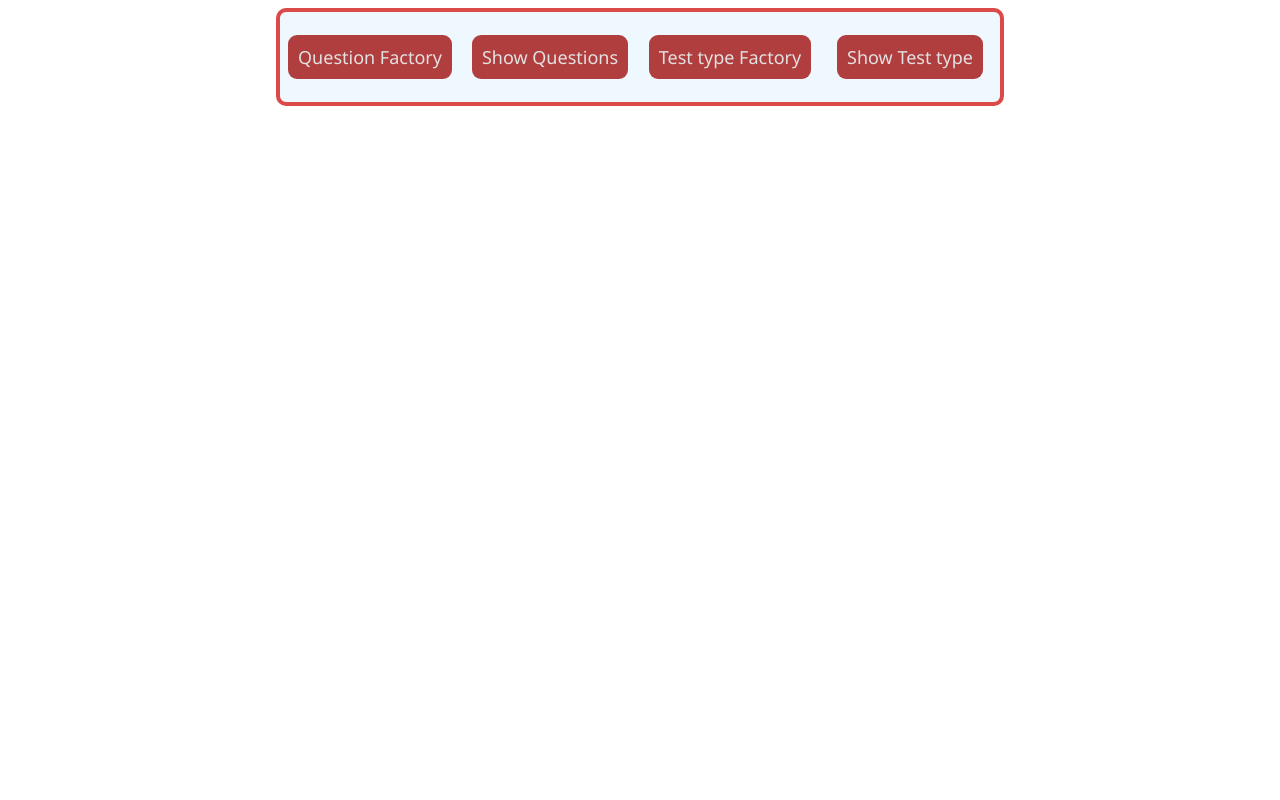
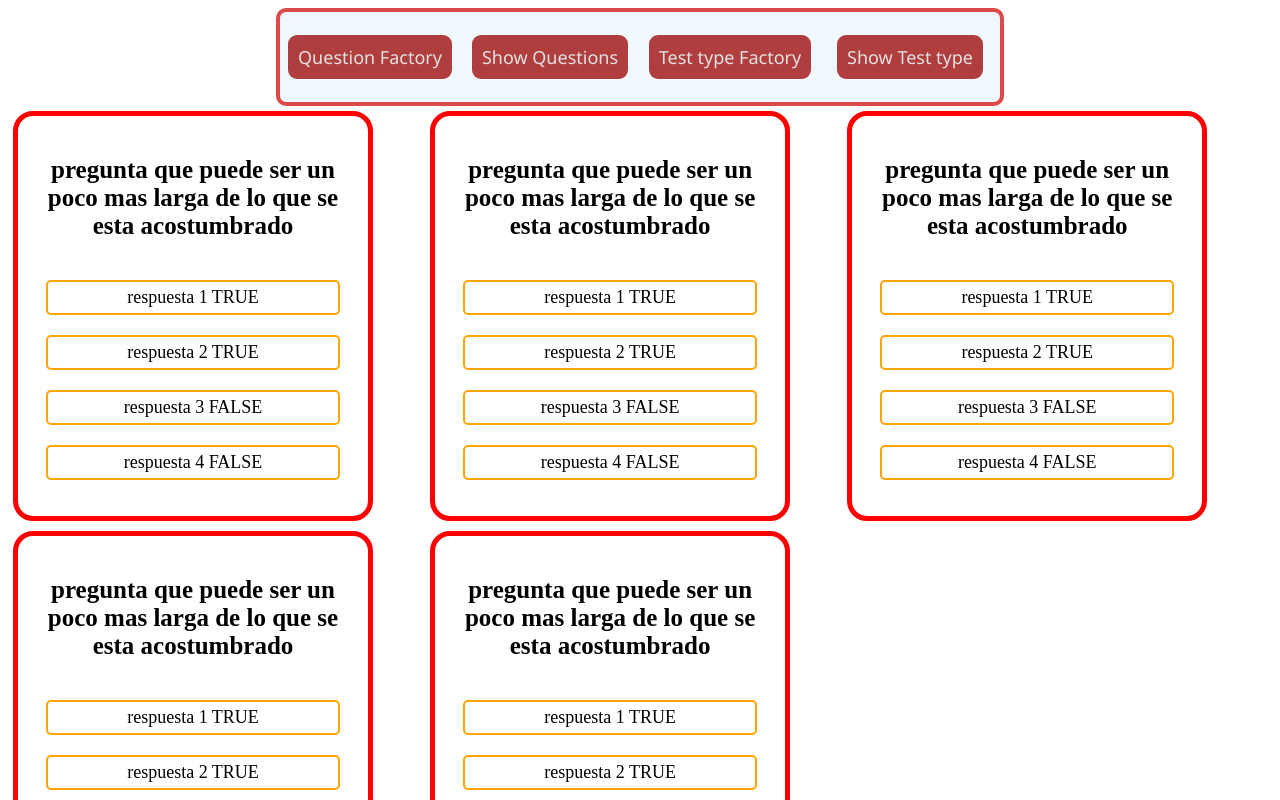
Before and after one commit to jperezviloria/multiple-choice-reactjs, a React (Create React App) app: page /showquestion in a window 1280 px wide. Shown: the top 800 px of the page. Built offline with nearby package versions, Linux system fonts and the light colour scheme.

Commit message:
implementing new components

```diff
--- a/src/App.js
+++ b/src/App.js
@@ -1,6 +1,7 @@
 import React from "react";
 import HeaderComponent from "./components/header/Header"
 import QuestionFactory from "./pages/questionFactory/QuestionFactory"
+import ShowQuestion from "./pages/showQuestion/ShowQuestion.jsx"
 
 import {
   BrowserRouter as Router,
@@ -18,9 +19,13 @@ const App = () =>{
     <Router>
       <div className="App">
         <HeaderComponent/>
+
         <Switch>
           <Route path="/questionfactory">
             <QuestionFactory/>
+          </Route>
+          <Route path="/showquestion">
+            <ShowQuestion/>
           </Route>
         </Switch>
       </div>
--- /dev/null
+++ b/src/components/ShowQuestion/ParticularCards/ParticularCard.css
@@ -0,0 +1,26 @@
+.particular-card{
+    border: 5px solid red;
+    width: 350px;
+    height: 400px;
+    border-radius: 20px;
+    margin: 5px;
+
+
+}
+
+.particular-card h3{
+    font-size: 25px;
+    text-align: center;
+    padding: 15px;
+}
+
+.particular-card p{
+    margin: 20px auto;
+    text-align: center;
+    font-size: 18px;
+    padding: 5px;
+    border: 2px solid orange;
+    width: 80%;
+    border-radius: 5px;
+    font-size: 18px;
+}
--- /dev/null
+++ b/src/components/ShowQuestion/ParticularCards/ParticularCard.jsx
@@ -0,0 +1,18 @@
+import React from "react"
+import "./ParticularCard.css"
+
+const ParticularCard = () =>{
+
+    return (
+        <div className = "particular-card">
+            <h3>pregunta que puede ser un poco mas larga de lo que se esta acostumbrado</h3>
+            <p>respuesta 1 TRUE</p>
+            <p>respuesta 2 TRUE</p>
+            <p>respuesta 3 FALSE</p>
+            <p>respuesta 4 FALSE</p>
+
+        </div>
+    )
+}
+
+export default ParticularCard;
--- /dev/null
+++ b/src/components/ShowQuestion/headerShowByLevel/HeaderShowByLevel.jsx
@@ -0,0 +1,5 @@
+import React from "react"
+
+const HeaderShowByLevel = () =>{
+
+}
--- a/src/components/header/Header.jsx
+++ b/src/components/header/Header.jsx
@@ -16,7 +16,7 @@ const Header = () =>{
     return(
         <div className="header-style">
             <Link className="header-style-link" to="/questionfactory">Question Factory</Link>
-            <Link className="header-style-link" to="/questionfactory">Show Questions</Link>
+            <Link className="header-style-link" to="/showquestion">Show Questions</Link>
             <Link className="header-style-link" to="/questionfactory">Test type Factory</Link>
             <Link className="header-style-link" to="/questionfactory">Show Test type</Link>
         </div>
--- /dev/null
+++ b/src/pages/showQuestion/ShowQuestion.css
@@ -0,0 +1,4 @@
+.show-question{
+    display: grid;
+    grid-template-columns: repeat(3, 33%);
+}
--- /dev/null
+++ b/src/pages/showQuestion/ShowQuestion.jsx
@@ -0,0 +1,18 @@
+import React from "react"
+import ParticularCard from "../../components/ShowQuestion/ParticularCards/ParticularCard.jsx"
+
+import "./ShowQuestion.css"
+const ShowQuestion = () =>{
+
+    return (
+        <div className = "show-question">
+            <ParticularCard/>
+            <ParticularCard/>
+            <ParticularCard/>
+            <ParticularCard/>
+            <ParticularCard/>
+        </div>
+    )
+}
+
+export default ShowQuestion;
```
Also changed, not shown: src/components/ShowQuestion/ParticularCards/ParticularCars.js (added), src/components/ShowQuestion/headerShowByLevel/HeaderShowByLevel.css (added), src/components/ShowQuestion/headerShowByLevel/HeaderShowByLevel.js (added), src/pages/showQuestion/ShowQuestion.js (added).
